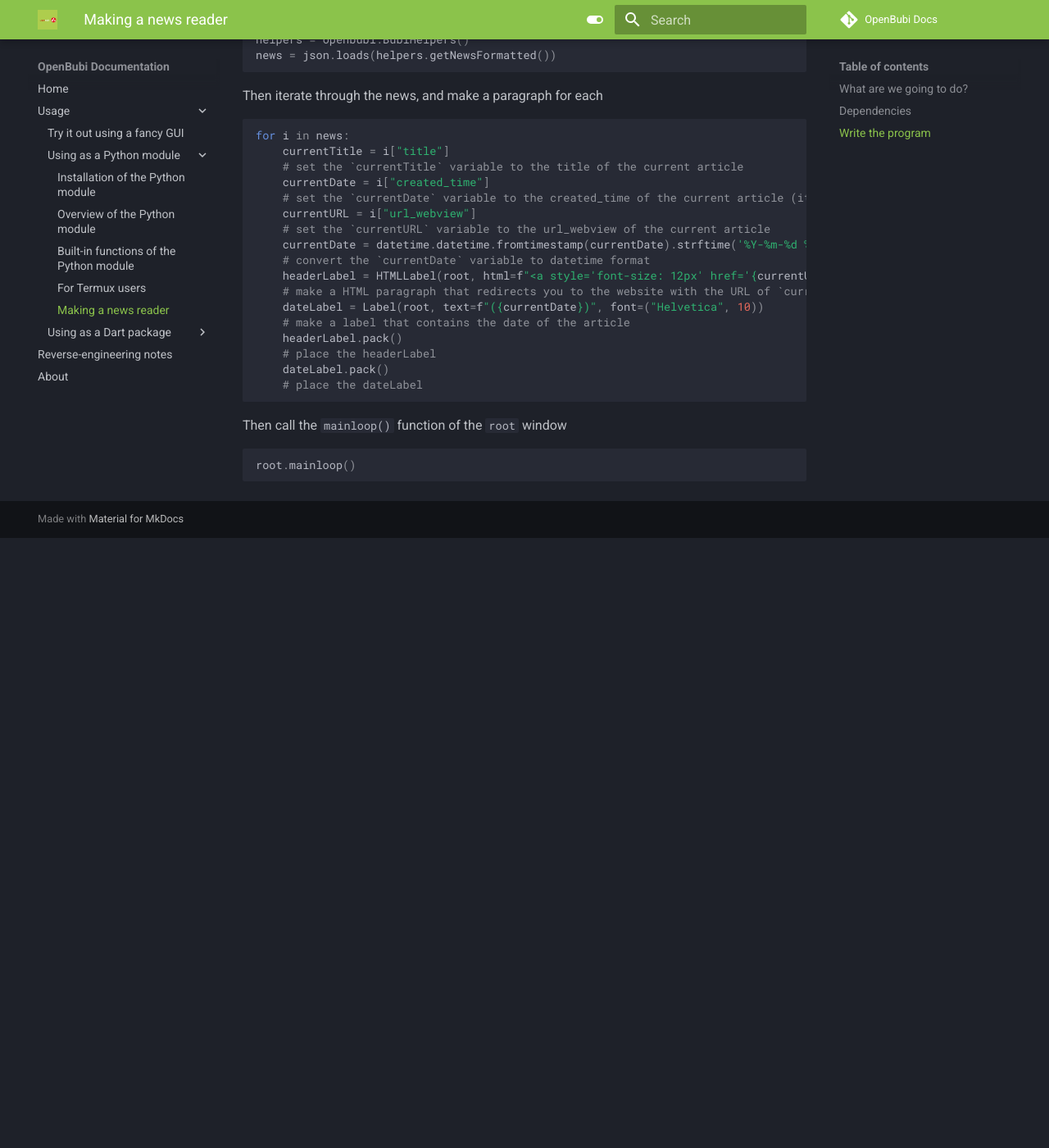
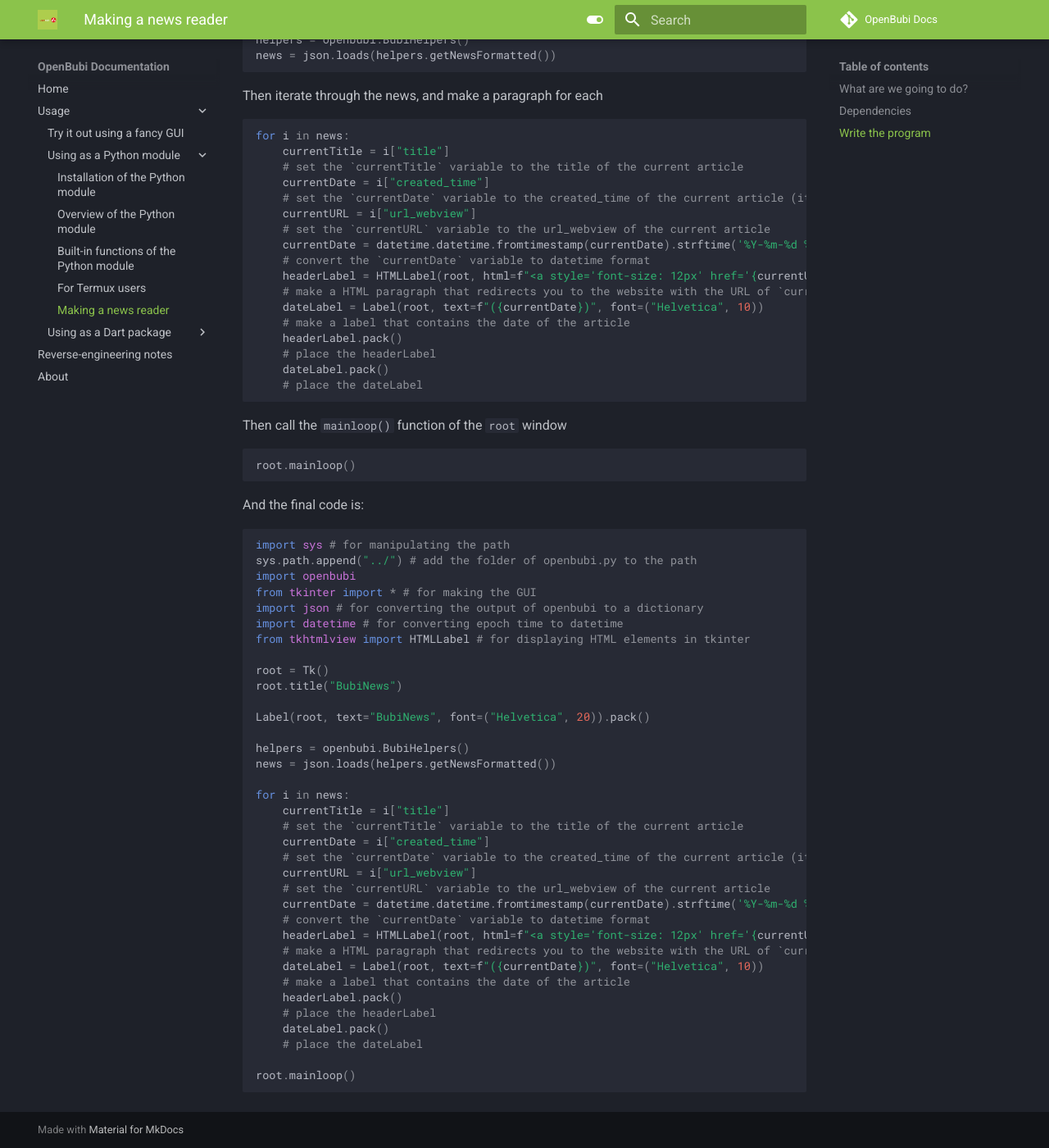
Before and after one commit to PiciAkk/OpenBubi-Docs, an MkDocs documentation site: the page built from docs/usage/pymodule/bubinews.md, in a window 1280 px wide and 1400 px high, scrolled down 1239 px. Shown: the whole window at 82% size. Built offline with MkDocs 1.6.1 and Material for MkDocs 9.7.7, drawn with Linux system fonts in a browser that asks for light colours; comment, search, counter and statistics services are not loaded; before the commit the page ends 1895 px from its top, so only the background shows below that.

Commit message:
Update bubinews.md

````diff
--- a/docs/usage/pymodule/bubinews.md
+++ b/docs/usage/pymodule/bubinews.md
@@ -85,3 +85,43 @@ Then call the `mainloop()` function of the `root` window
 ```python
 root.mainloop()
 ```
+
+And the final code is:
+
+```python
+import sys # for manipulating the path
+sys.path.append("../") # add the folder of openbubi.py to the path
+import openbubi
+from tkinter import * # for making the GUI
+import json # for converting the output of openbubi to a dictionary
+import datetime # for converting epoch time to datetime
+from tkhtmlview import HTMLLabel # for displaying HTML elements in tkinter
+
+root = Tk()
+root.title("BubiNews")
+
+Label(root, text="BubiNews", font=("Helvetica", 20)).pack()
+
+helpers = openbubi.BubiHelpers()
+news = json.loads(helpers.getNewsFormatted())
+
+for i in news:
+    currentTitle = i["title"]
+    # set the `currentTitle` variable to the title of the current article
+    currentDate = i["created_time"]
+    # set the `currentDate` variable to the created_time of the current article (it is an epoch time)
+    currentURL = i["url_webview"]
+    # set the `currentURL` variable to the url_webview of the current article
+    currentDate = datetime.datetime.fromtimestamp(currentDate).strftime('%Y-%m-%d %H:%M:%S')
+    # convert the `currentDate` variable to datetime format
+    headerLabel = HTMLLabel(root, html=f"<a style='font-size: 12px' href='{currentURL}'><p style='text-align: center'>{currentTitle}</p></a>", width=100, height=1.5)
+    # make a HTML paragraph that redirects you to the website with the URL of `currentURL`
+    dateLabel = Label(root, text=f"({currentDate})", font=("Helvetica", 10))
+    # make a label that contains the date of the article
+    headerLabel.pack()
+    # place the headerLabel
+    dateLabel.pack()
+    # place the dateLabel
+
+root.mainloop()
+```
````
